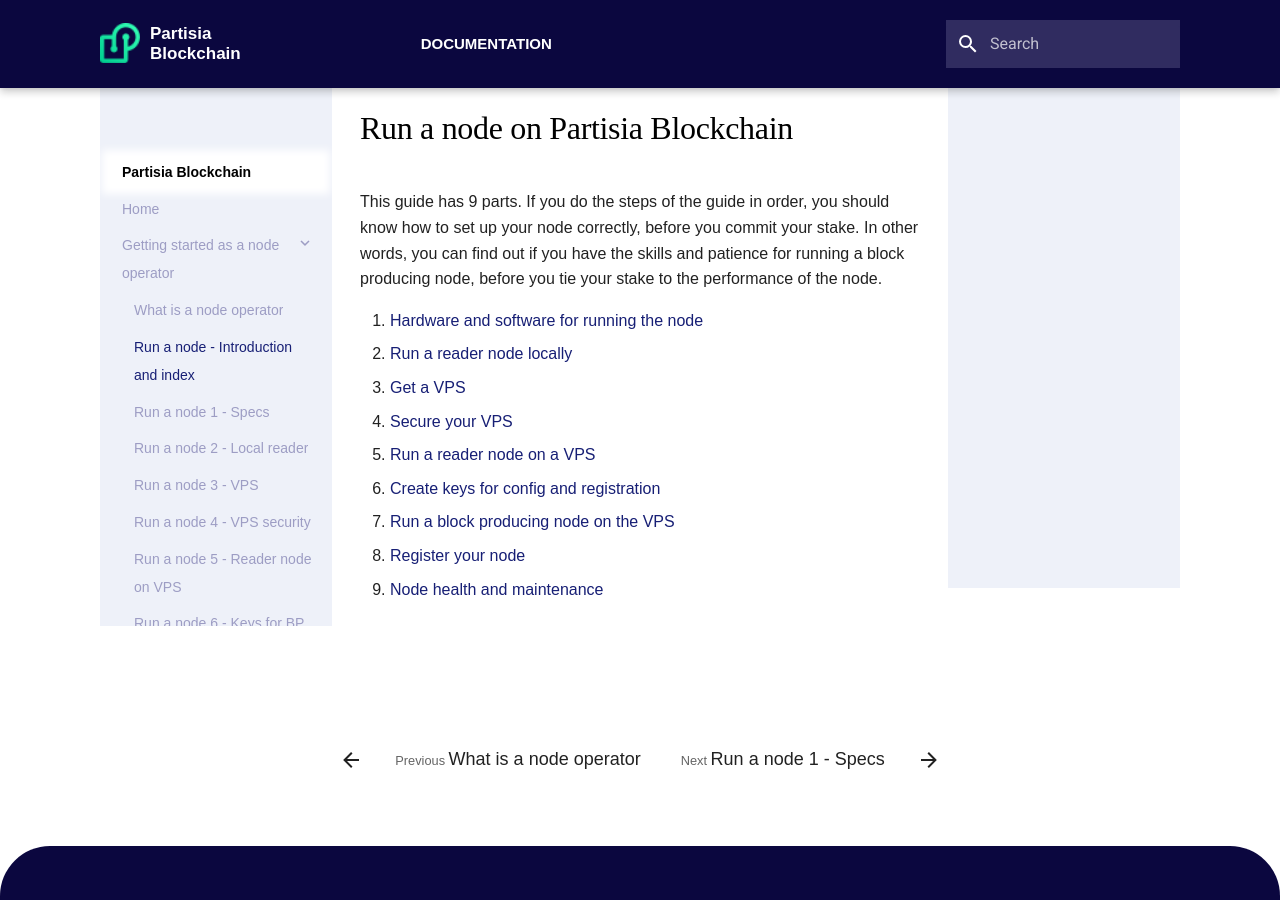
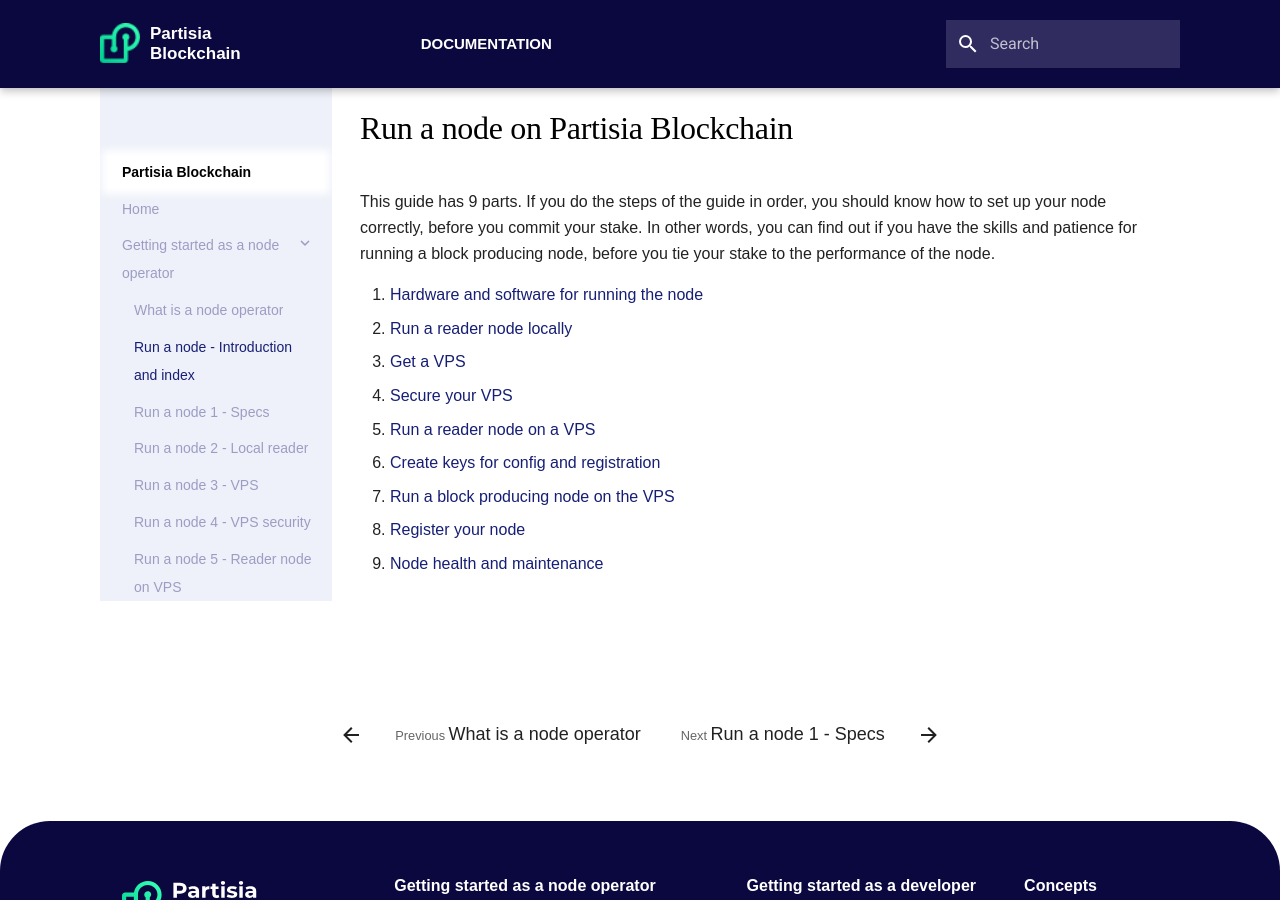
Before and after one commit to 0xSero/partisia-docs, an MkDocs documentation site: the page built from docs/operator-0-introduction.md, in a window 1280 px wide and 900 px high. Built offline with MkDocs 1.6.1 and Material for MkDocs 9.7.7, drawn with Linux system fonts in a browser that asks for light colours; some web fonts are replaced; a script that is not in the unit is left out; some of the changed lines change nothing that is shown.

Commit message:
chore: hide right nav bar if no content

```diff
--- /dev/null
+++ b/docs/js/extra.js
@@ -0,0 +1,15 @@
+document.addEventListener("DOMContentLoaded", function () {
+  show_toc_left();
+});
+
+function show_toc_left() {
+  try {
+    document
+      .querySelectorAll(".md-nav .md-nav--secondary")[0]
+      .setAttribute("style", "display: block;");
+    document.querySelectorAll(".md-nav .md-nav--secondary label")[0].remove();
+  } catch (err) {
+    console.log(err);
+    document.querySelector(".md-sidebar--secondary").setAttribute("style", "display: none;");
+  }
+}
--- a/mkdocs.yml
+++ b/mkdocs.yml
@@ -43,6 +43,7 @@
 extra_javascript:
   - js/mermaid.min.js
   - js/polyfill.min.js
+  - js/extra.js
   - https://cdn.jsdelivr.net/npm/mathjax@3/es5/tex-mml-chtml.js
 
 
```
